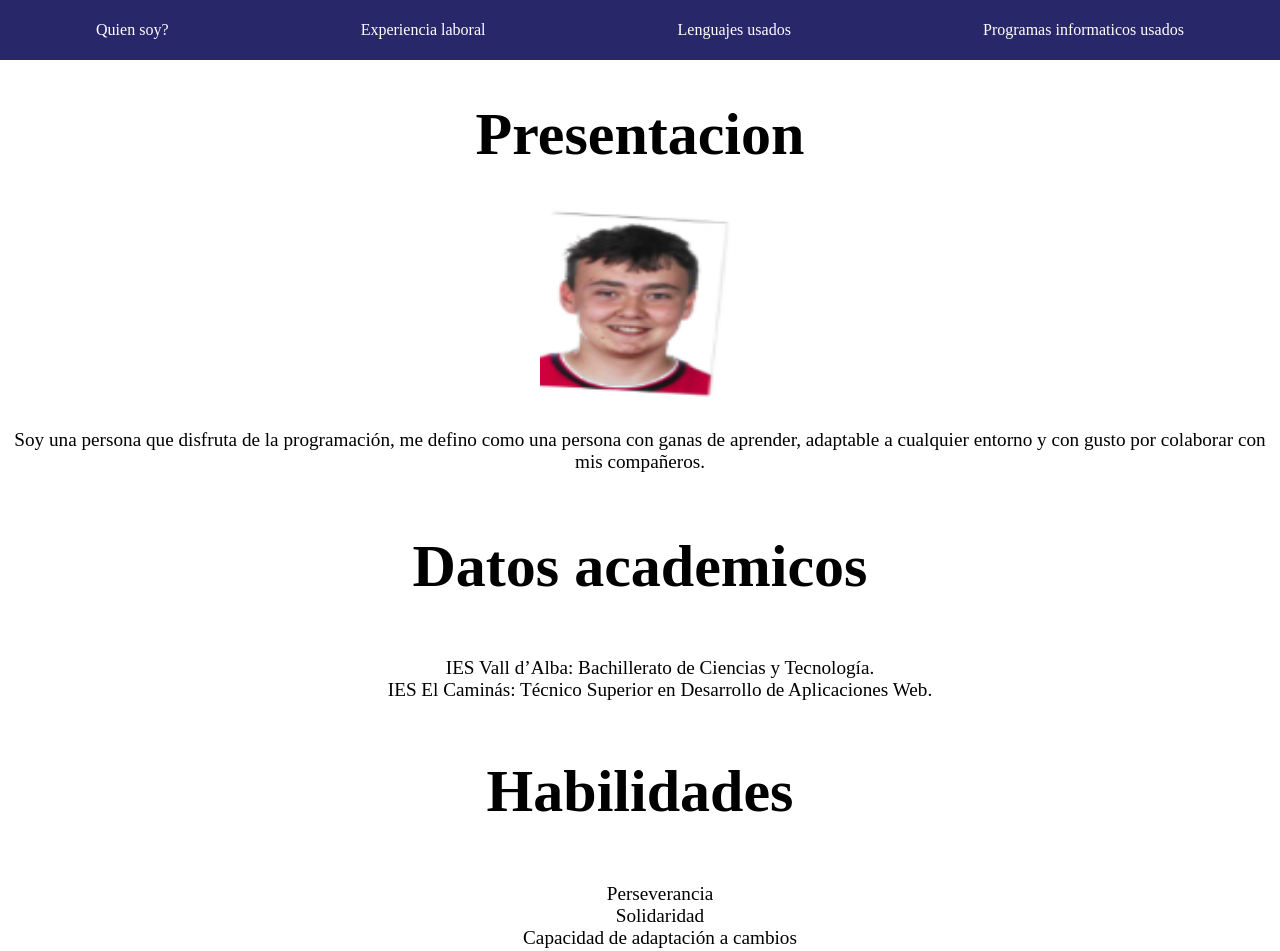
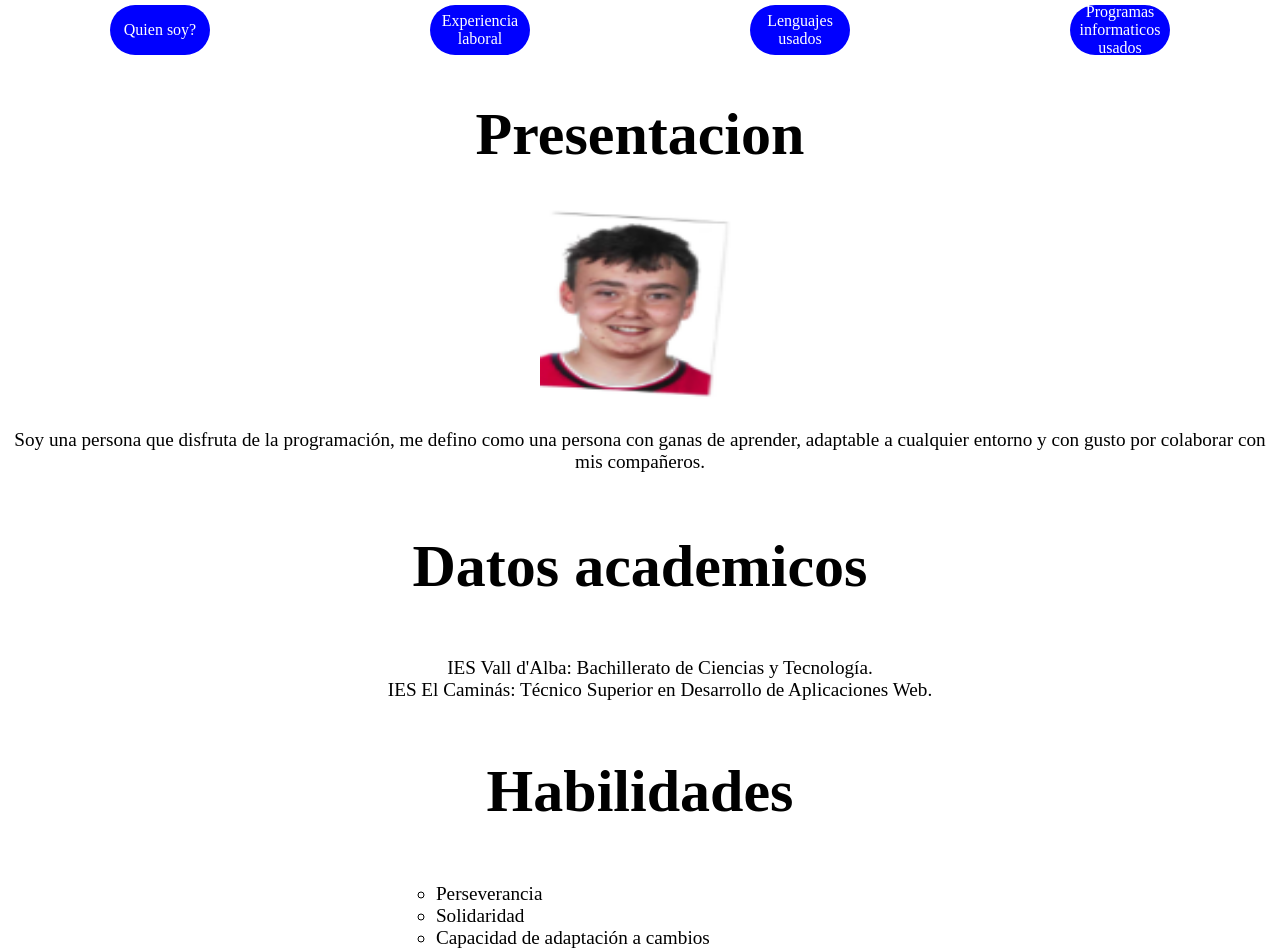
Before and after one commit to Abelsaba06/Curriculum_Abel_Sabater, a plain HTML site: page index.html in a window 1280 px wide. Shown: the top 951 px of the page. Drawn offline with Linux system fonts and the light colour scheme.

Commit message:
Actualizando

```diff
--- a/Estilo.css
+++ b/Estilo.css
@@ -3,15 +3,27 @@ body{
     padding: 0;
 }
 .navegador{
-    background-color: rgb(39, 39, 105);
     display: inline-flex;
     width: 100%;
     height: 60px;
 }
 .navegador a{
+    width: 100px;
+    height: 50px;
+    background-color: blue;
+    border-radius: 30px;
     margin: auto;
     color:white;
     text-decoration: none;
+    display: flex;
+    align-items: center;
+    justify-content: center;
+    text-align: center;
+    transition: 0.3s;
+}
+.navegador a:hover{
+    background-color: rgb(38, 38, 134);
+    transform: translateY(10px);
 }
 li{
 
@@ -22,6 +34,10 @@ li{
 p{
     font-size:larger;
     text-align: center;
+}
+.habilidades li{
+    list-style: circle;
+    text-align: left;
 }
 .container{
     display: flex;
--- a/index.html
+++ b/index.html
@@ -8,7 +8,7 @@
 </head>
 <body>
     <div class="navegador">
-        <a href="">Quien soy?</a>
+        <a href="index.html">Quien soy?</a>
         <a href="">Experiencia laboral</a>
         <a href="">Lenguajes usados</a>
         <a href="">Programas informaticos usados</a>
@@ -21,13 +21,13 @@
     <div class="container">
         <h1>Datos academicos</h1>
         <ul>
-            <li>IES Vall d’Alba: Bachillerato de Ciencias y Tecnología.</li>
+            <li>IES Vall d'Alba: Bachillerato de Ciencias y Tecnología.</li>
             <li>IES El Caminás: Técnico Superior en Desarrollo de Aplicaciones Web.</li>
         </ul>
     </div>
     <div class="container">
         <h1>Habilidades</h1>
-        <ul>
+        <ul class="habilidades">
             <li>Perseverancia</li>
             <li>Solidaridad</li>
             <li>Capacidad de adaptación a cambios</li>
@@ -41,6 +41,8 @@
 
     <div class="container">
         <h1>Información complementaria</h1>
+        <h2>Datos personales</h2>
+
     </div>
 </body>
 </html>
```
Also changed, not shown: 1.webp (added).
